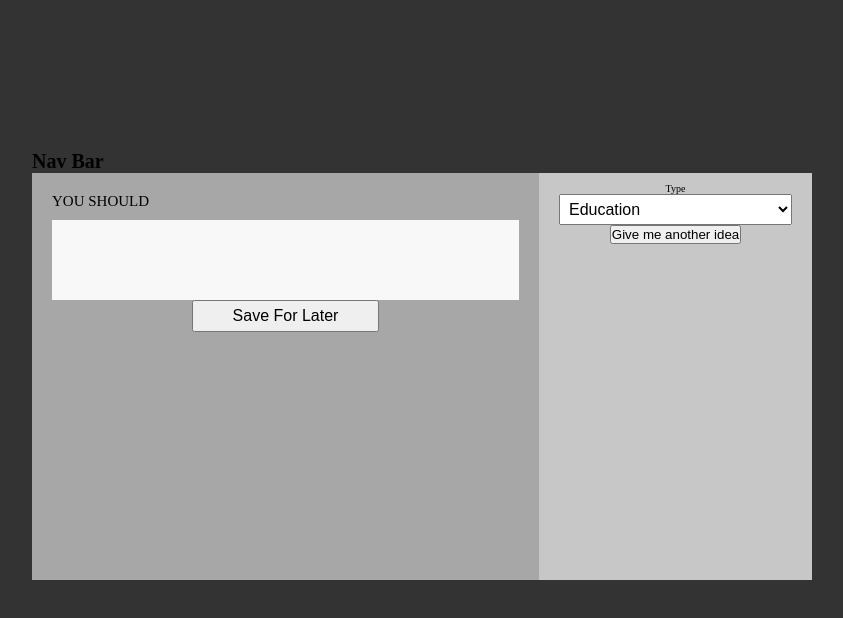
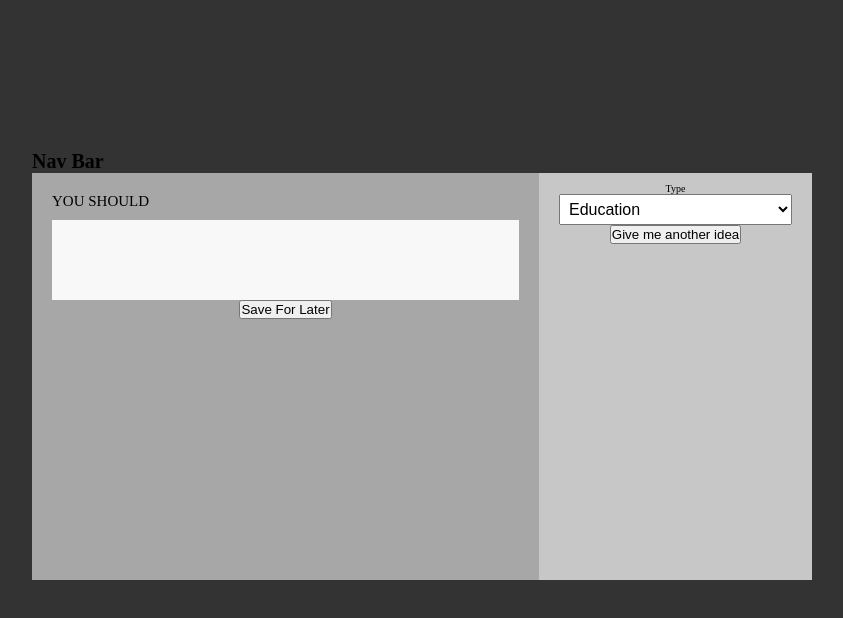
Before and after one commit to maddyrandle/What-To-Do, a React (Create React App) app: page / in a window 1280 px wide. Shown: the top 618 px of the page, without its empty margins (218-1061 px from the left). Built offline with nearby package versions, Linux system fonts and the light colour scheme; no server answers.

Commit message:
Add width to save activity button

```diff
--- a/src/components/Activities/Activities.scss
+++ b/src/components/Activities/Activities.scss
@@ -14,10 +14,11 @@
   width: 100%;
 }
 
-.save-activity {
+.save-activity-btn {
+  color: $font-dark;
   font-size: 16px;
   padding: .5rem;
-  width: 40%;
+  width: 50%;
 }
 
 .activity-card {
@@ -28,7 +29,7 @@
   width: 100%;
 }
 
-.description {
+.activity-description {
   height: 100%;
   overflow: scroll;
 }
```
